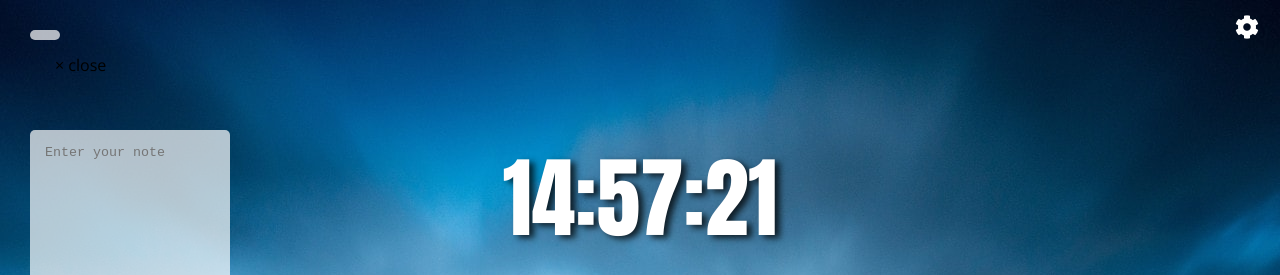
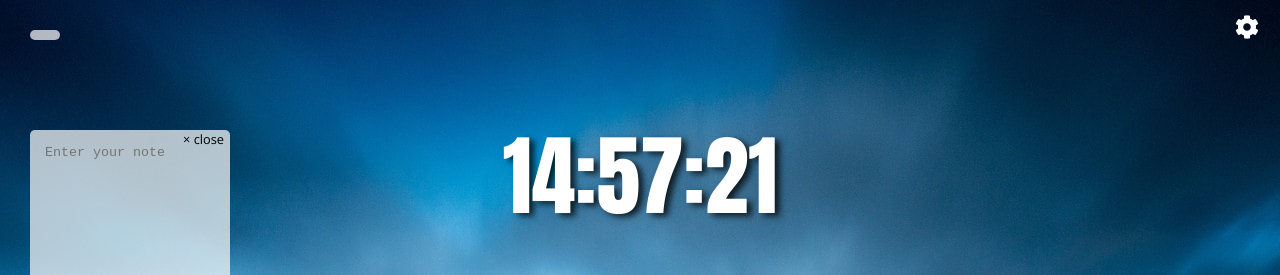
Before and after one commit to peter-stuhlmann/NewTabGithub, a plain HTML site: page index.html in a window 1280 px wide. Shown: the top 275 px of the page. Drawn offline with nearby package versions, Linux system fonts and the light colour scheme; no server answers.

Commit message:
Updated styles

```diff
--- a/assets/scss/partials/_notes.scss
+++ b/assets/scss/partials/_notes.scss
@@ -30,3 +30,11 @@
         color: $primaryColor
     }
 }
+
+#close-notes {
+    position: absolute;
+    top: 130px;
+    left: 183px;
+    font-size: 0.8em;
+    cursor: pointer
+}
```
Also changed, not shown: assets/css/style.css, 1 other file.
